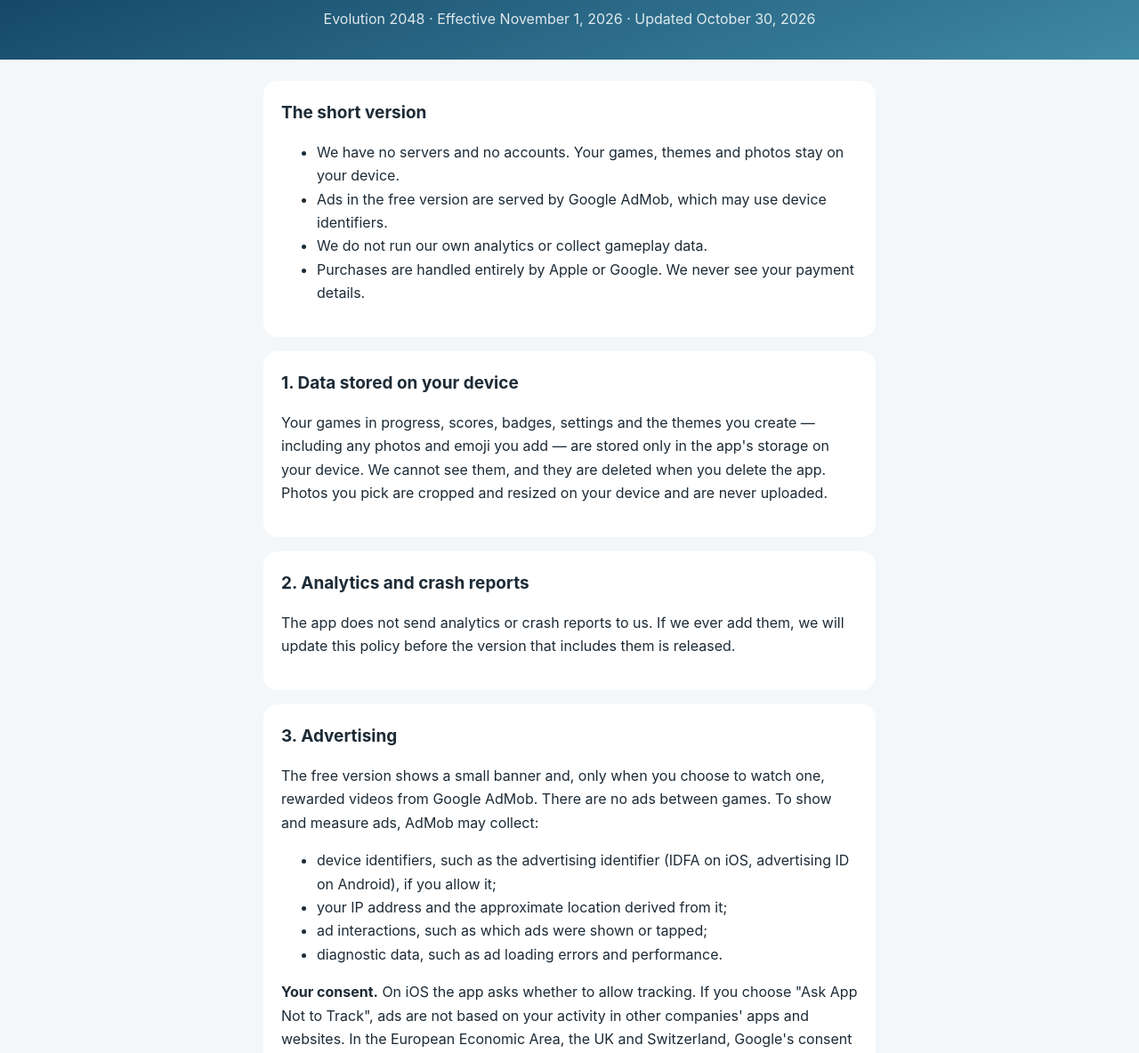
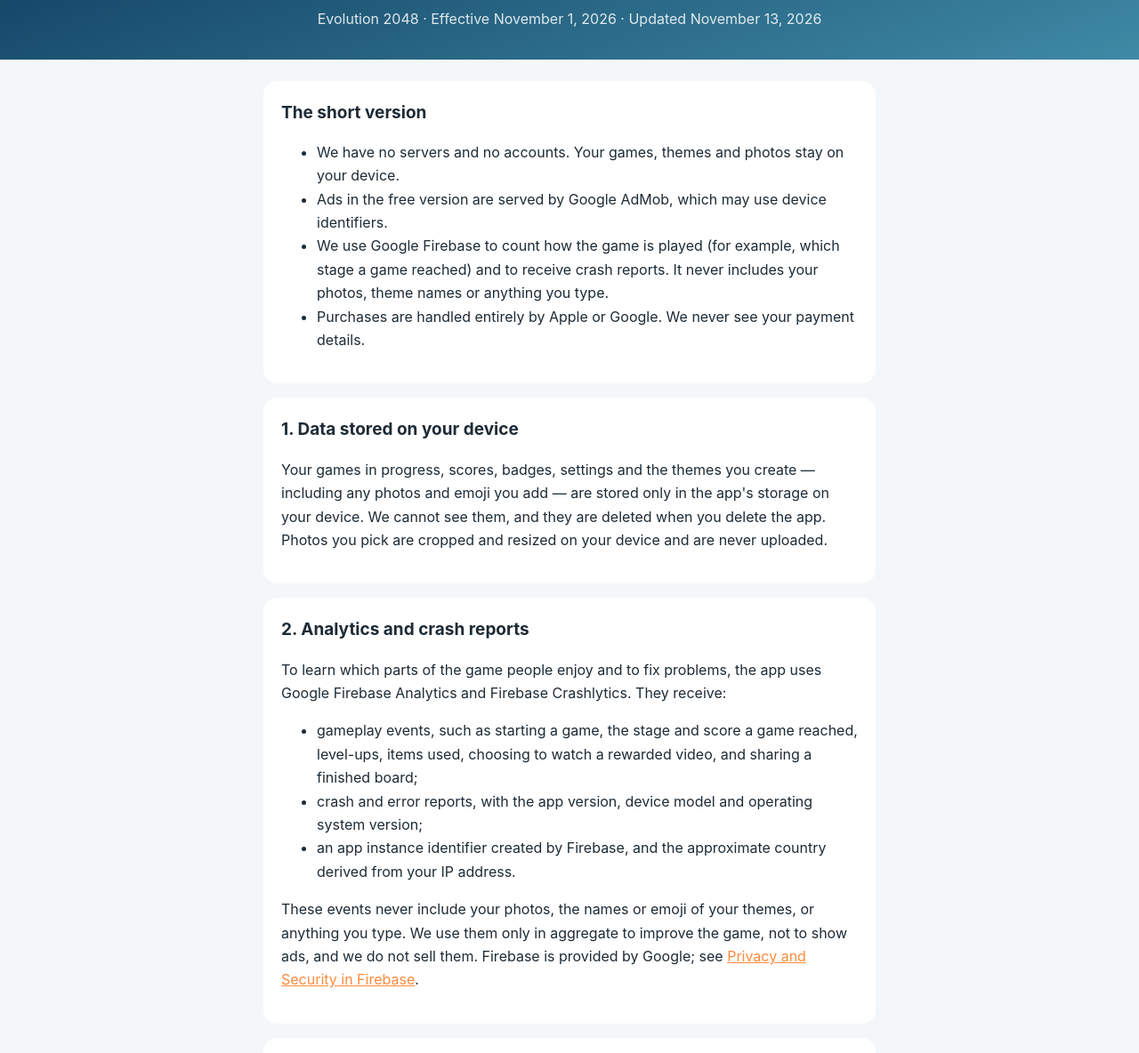
Before and after one commit to makitbig/evolution2048, a plain HTML site: page privacy.html in a window 1280 px wide. Shown: the part 90-1274 px from the top of the page at 89% size. Drawn offline with Linux system fonts and the light colour scheme.

Commit message:
Update support and privacy pages

```diff
--- a/privacy.html
+++ b/privacy.html
@@ -9,7 +9,7 @@
 <body>
   <header>
     <h1>Privacy Policy</h1>
-    <p>Evolution 2048 · Effective November 1, 2026 · Updated October 30, 2026</p>
+    <p>Evolution 2048 · Effective November 1, 2026 · Updated November 13, 2026</p>
   </header>
   <main>
     <section>
@@ -17,7 +17,7 @@
       <ul>
         <li>We have no servers and no accounts. Your games, themes and photos stay on your device.</li>
         <li>Ads in the free version are served by Google AdMob, which may use device identifiers.</li>
-        <li>We do not run our own analytics or collect gameplay data.</li>
+        <li>We use Google Firebase to count how the game is played (for example, which stage a game reached) and to receive crash reports. It never includes your photos, theme names or anything you type.</li>
         <li>Purchases are handled entirely by Apple or Google. We never see your payment details.</li>
       </ul>
     </section>
@@ -29,7 +29,13 @@
 
     <section>
       <h2>2. Analytics and crash reports</h2>
-      <p>The app does not send analytics or crash reports to us. If we ever add them, we will update this policy before the version that includes them is released.</p>
+      <p>To learn which parts of the game people enjoy and to fix problems, the app uses Google Firebase Analytics and Firebase Crashlytics. They receive:</p>
+      <ul>
+        <li>gameplay events, such as starting a game, the stage and score a game reached, level-ups, items used, choosing to watch a rewarded video, and sharing a finished board;</li>
+        <li>crash and error reports, with the app version, device model and operating system version;</li>
+        <li>an app instance identifier created by Firebase, and the approximate country derived from your IP address.</li>
+      </ul>
+      <p>These events never include your photos, the names or emoji of your themes, or anything you type. We use them only in aggregate to improve the game, not to show ads, and we do not sell them. Firebase is provided by Google; see <a href="https://firebase.google.com/support/privacy">Privacy and Security in Firebase</a>.</p>
     </section>
 
     <section>
```
